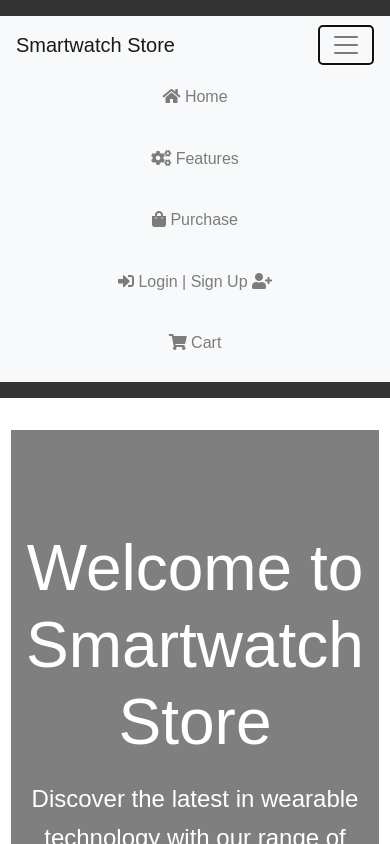
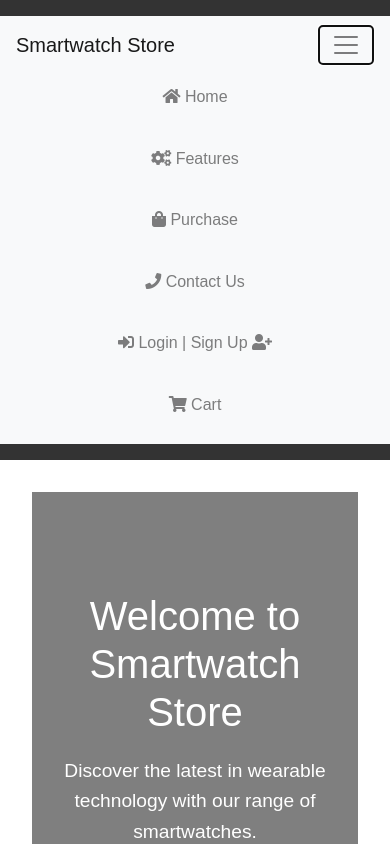
Before and after one commit to 07faizanali/Stories-Arabic-FZ-Assesment, a plain HTML site: page index.html in a window 390 px wide. Both pictures are taken after a click on the button "Toggle navigation". Shown: the top 844 px of the page. Drawn offline with nearby package versions, Linux system fonts and the light colour scheme.

Commit message:
3 commit

```diff
--- a/index.html
+++ b/index.html
@@ -12,7 +12,7 @@
 </head>
 <body>
     <header>
-        <nav class="navbar navbar-expand-lg navbar-light bg-light">
+        <nav class="navbar navbar-expand-lg navbar-light bg-light ">
             <a class="navbar-brand" href="#">Smartwatch Store</a>
             <button class="navbar-toggler" type="button" data-toggle="collapse" data-target="#navbarNav" aria-controls="navbarNav" aria-expanded="false" aria-label="Toggle navigation">
                 <span class="navbar-toggler-icon"></span>
@@ -28,6 +28,9 @@
 
                     <li class="nav-item">
                         <a class="nav-link" href="product.html"><i class="fas fa-shopping-bag"></i> Purchase</a>
+                    </li>
+                    <li class="nav-item">
+                        <a class="nav-link" href="contact.html"><i class="fas fa-phone"></i> Contact Us</a>
                     </li>
                 </ul>
                 <ul class="navbar-nav ml-auto">
--- a/styles.css
+++ b/styles.css
@@ -1,5 +1,3 @@
-/* styles.css */
-
 /* Basic Reset */
 * {
     margin: 0;
@@ -19,13 +17,16 @@
     text-align: center;
 }
 
-
 nav ul {
     list-style: none;
+    padding: 0;
+    margin: 0;
+    display: flex;
+    justify-content: center;
+    flex-wrap: wrap;
 }
 
 nav ul li {
-    display: inline;
     margin: 0 15px;
 }
 
@@ -56,6 +57,7 @@
 
 .product-images {
     max-width: 600px;
+    width: 100%;
 }
 
 #main-image {
@@ -67,16 +69,19 @@
 .thumbnail-images {
     display: flex;
     justify-content: space-around;
+    flex-wrap: wrap;
 }
 
 .thumbnail-images img {
     width: 100px;
     height: auto;
     cursor: pointer;
+    margin: 5px;
 }
 
 .product-details {
     max-width: 600px;
+    width: 100%;
 }
 
 .product-details h1 {
@@ -132,20 +137,20 @@
     height: auto;
 }
 
-
 .gold-star {
     color: gold;
 }
+
 .footer {
     background-color: #333;
     color: #fff;
     padding: 20px 0;
     text-align: center;
 }
+
 .footer p {
     margin: 0;
 }
-
 
 /* Hero Section */
 .hero {
@@ -213,7 +218,6 @@
     transform: translateY(-10px);
 }
 
-
 /* About Us Section */
 #about {
     background: #f4f4f4;
@@ -231,11 +235,6 @@
     margin-bottom: 20px;
     color: #555;
 }
-
-
-/*sign up section */
-
-
 
 /* Contact Us Section */
 .contact-us {
@@ -339,19 +338,36 @@
     }
 }
 
+/* Responsive adjustments */
+@media (max-width: 768px) {
+    nav ul {
+        flex-direction: column;
+        align-items: center;
+    }
 
-
-@media (max-width: 768px) {
     nav ul li {
-        display: block;
         margin: 10px 0;
     }
 
     .product-page {
         flex-direction: column;
+        align-items: center;
     }
 
     .related-product {
         margin-bottom: 20px;
     }
+
+    .hero h1 {
+        font-size: 2.5rem;
+    }
+
+    .hero p {
+        font-size: 1.2rem;
+    }
+
+    .hero .btn {
+        font-size: 1rem;
+        padding: 10px 20px;
+    }
 }
```
Also changed, not shown: signup.html (+1 -1 lines).
